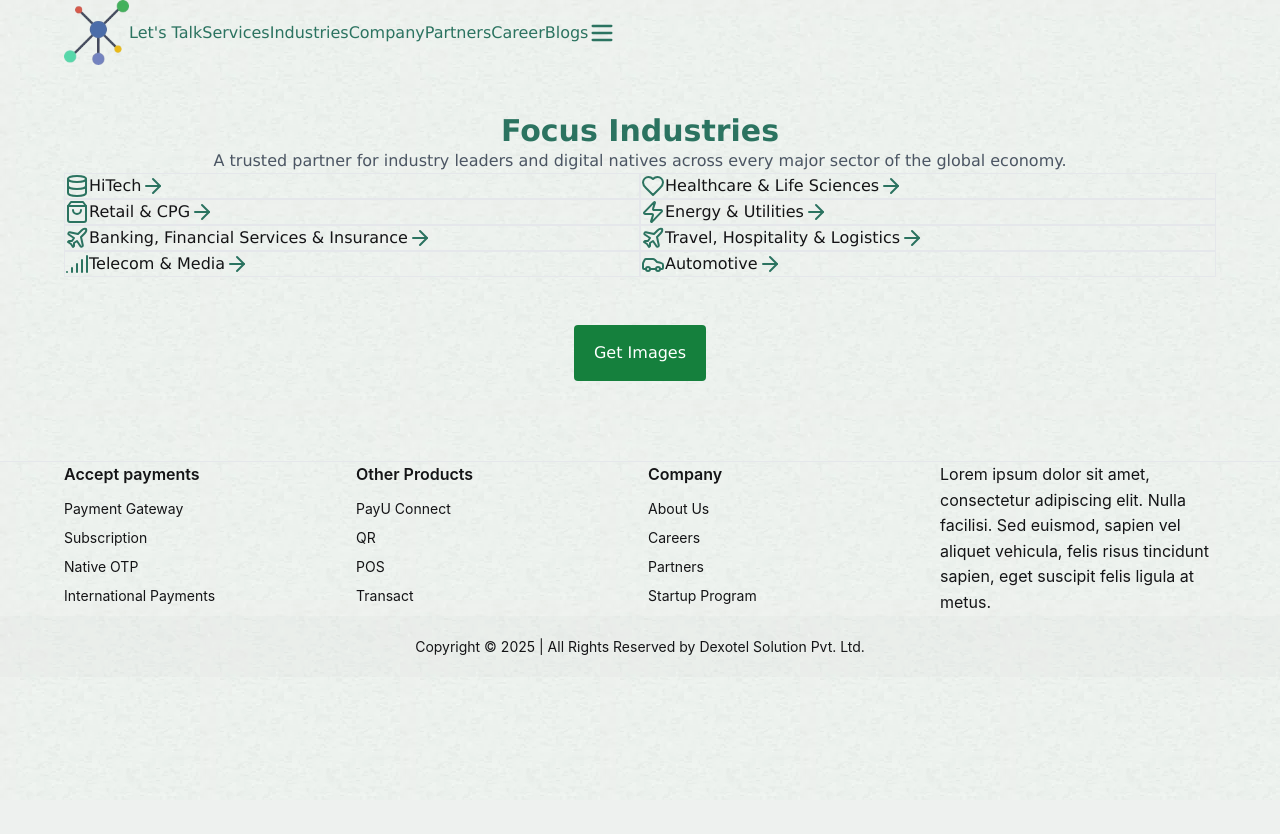
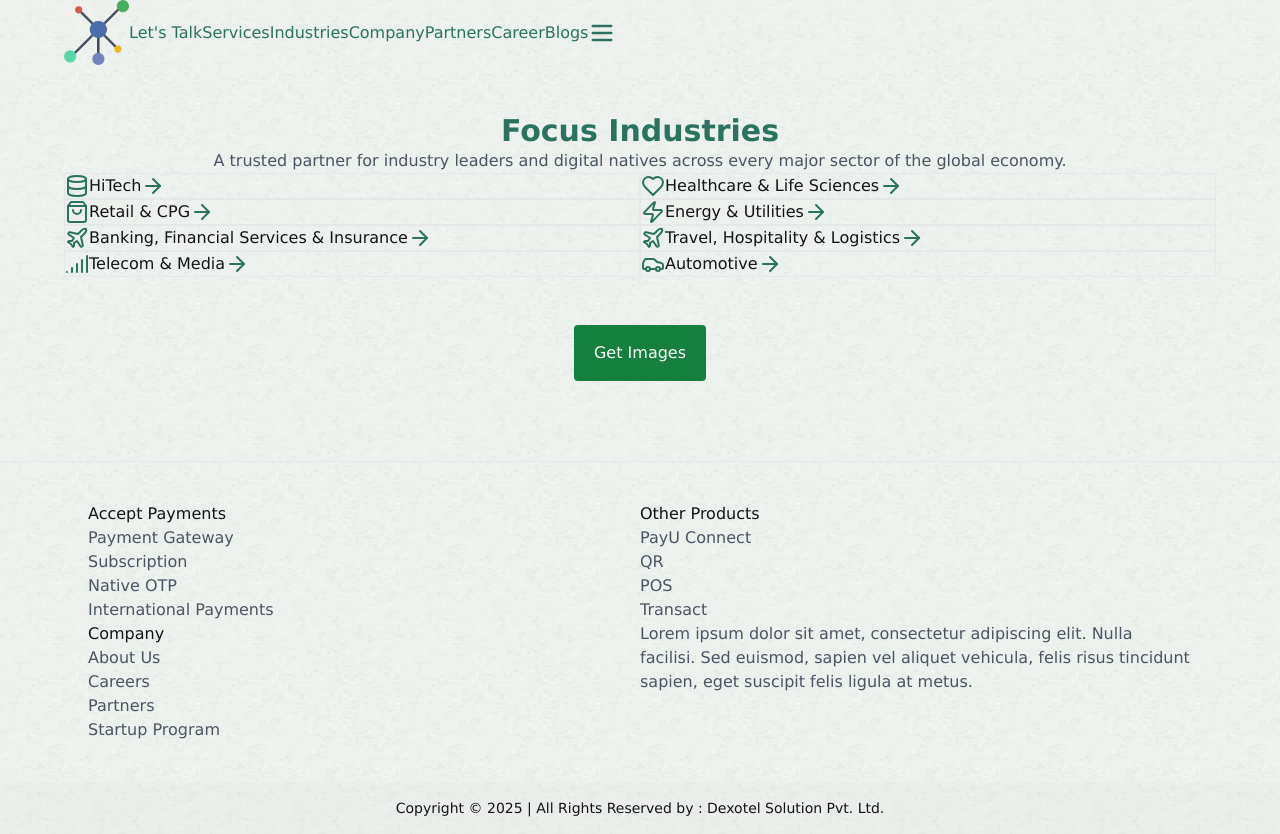
Before and after one commit to KamleshHBTI/dexotel_website, a Next.js app: page / in a window 1280 px wide. Before the commit the page ends 800 px from the top, so only its background shows below. Built offline with nearby package versions, Linux system fonts and the light colour scheme.

Commit message:
update footer and install tailwind icons

```diff
--- a/Components/Footer/Footer.tsx
+++ b/Components/Footer/Footer.tsx
@@ -1,60 +1,121 @@
+// "use client";
+// import React from "react";
+// import FooterBottom from "../Footer/FooterBottom";
+// import { Row, Col } from "antd";
+// import "./footer.css";
+
+// const Footer = () => {
+//   return (
+//     <>
+//     <div className="outer-container shadow-top">
+//       <div className="container">
+//         <footer className="footer-container py-5">
+//           <Row gutter={[16, 16]} justify="space-between">
+//             {/* Accept Payments Section */}
+//             <Col xs={24} sm={12} md={6} lg={6}>
+//               <h3 className="footer-title">Accept payments</h3>
+//               <ul className="footer-list">
+//                 <li>Payment Gateway</li>
+//                 <li>Subscription</li>
+//                 <li>Native OTP</li>
+//                 <li>International Payments</li>
+//               </ul>
+//             </Col>
+
+//             {/* Other Products Section */}
+//             <Col xs={24} sm={12} md={6} lg={6}>
+//               <h3 className="footer-title">Other Products</h3>
+//               <ul className="footer-list">
+//                 <li>PayU Connect</li>
+//                 <li>QR</li>
+//                 <li>POS</li>
+//                 <li>Transact</li>
+//               </ul>
+//             </Col>
+
+//             {/* Company Section */}
+//             <Col xs={24} sm={12} md={6} lg={6}>
+//               <h3 className="footer-title">Company</h3>
+//               <ul className="footer-list">
+//                 <li>About Us</li>
+//                 <li>Careers</li>
+//                 <li>Partners</li>
+//                 <li>Startup Program</li>
+//               </ul>
+//             </Col>
+
+//             {/* Description Section */}
+//             <Col xs={24} sm={24} md={6} lg={6}>
+//               <p className="footer-description">
+//                 Lorem ipsum dolor sit amet, consectetur adipiscing elit. Nulla facilisi. Sed euismod, sapien vel aliquet vehicula, felis risus tincidunt sapien, eget suscipit felis ligula at metus.
+//               </p>
+//             </Col>
+//           </Row>
+//         </footer>
+//       </div>
+//     </div>
+//     <FooterBottom />
+//     </>
+//   );
+// };
+
+//export default Footer;
+
+
 "use client";
 import React from "react";
 import FooterBottom from "../Footer/FooterBottom";
-import { Row, Col } from "antd";
 import "./footer.css";
 
 const Footer = () => {
   return (
     <>
-    <div className="outer-container shadow-top">
-      <div className="container">
-        <footer className="footer-container py-5">
-          <Row gutter={[16, 16]} justify="space-between">
+      <div className="outer-container shadow-top">
+        <div className="container mx-auto px-6 py-10">
+          <div className="grid grid-cols-1 md:grid-cols-2 lg:grid-cols-4 gap-6">
             {/* Accept Payments Section */}
-            <Col xs={24} sm={12} md={6} lg={6}>
-              <h3 className="footer-title">Accept payments</h3>
-              <ul className="footer-list">
+            <div>
+              <h3 className="text-lg font-semibold mb-4">Accept Payments</h3>
+              <ul className="space-y-2 text-gray-600">
                 <li>Payment Gateway</li>
                 <li>Subscription</li>
                 <li>Native OTP</li>
                 <li>International Payments</li>
               </ul>
-            </Col>
+            </div>
 
             {/* Other Products Section */}
-            <Col xs={24} sm={12} md={6} lg={6}>
-              <h3 className="footer-title">Other Products</h3>
-              <ul className="footer-list">
+            <div>
+              <h3 className="text-lg font-semibold mb-4">Other Products</h3>
+              <ul className="space-y-2 text-gray-600">
                 <li>PayU Connect</li>
                 <li>QR</li>
                 <li>POS</li>
                 <li>Transact</li>
               </ul>
-            </Col>
+            </div>
 
             {/* Company Section */}
-            <Col xs={24} sm={12} md={6} lg={6}>
-              <h3 className="footer-title">Company</h3>
-              <ul className="footer-list">
+            <div>
+              <h3 className="text-lg font-semibold mb-4">Company</h3>
+              <ul className="space-y-2 text-gray-600">
                 <li>About Us</li>
                 <li>Careers</li>
                 <li>Partners</li>
                 <li>Startup Program</li>
               </ul>
-            </Col>
+            </div>
 
             {/* Description Section */}
-            <Col xs={24} sm={24} md={6} lg={6}>
-              <p className="footer-description">
+            <div>
+              <p className="text-gray-600">
                 Lorem ipsum dolor sit amet, consectetur adipiscing elit. Nulla facilisi. Sed euismod, sapien vel aliquet vehicula, felis risus tincidunt sapien, eget suscipit felis ligula at metus.
               </p>
-            </Col>
-          </Row>
-        </footer>
+            </div>
+          </div>
+        </div>
       </div>
-    </div>
-    <FooterBottom />
+      <FooterBottom />
     </>
   );
 };
--- a/Components/Footer/FooterBottom.tsx
+++ b/Components/Footer/FooterBottom.tsx
@@ -1,7 +1,6 @@
 "use client";
 import React, { useState, useEffect } from "react";
-import { Row, Col } from "antd";
-import { ArrowUpOutlined } from "@ant-design/icons";
+import { ArrowUpIcon } from "@heroicons/react/24/solid";
 import "./footer.css";
 
 const FooterBottom = () => {
@@ -10,11 +9,7 @@ const FooterBottom = () => {
   // Show button when scrolled down
   useEffect(() => {
     const toggleVisibility = () => {
-      if (window.scrollY > 300) {
-        setIsVisible(true);
-      } else {
-        setIsVisible(false);
-      }
+      setIsVisible(window.scrollY > 300);
     };
 
     window.addEventListener("scroll", toggleVisibility);
@@ -28,22 +23,16 @@ const FooterBottom = () => {
 
   return (
     <>
-      <Row justify="center" className="footer-container">
-        <Col xs={24} sm={24} md={24} lg={24}>
-          <div className="footer_copyright">
-            <p className="lft-sd">
-              Copyright © {new Date().getFullYear()} | All Rights Reserved by Dexotel Solution Pvt. Ltd.
-            </p>
-          </div>
-        </Col>
-      </Row>
+      <div className="footer_copyright text-gray text-center py-4">
+        <p className="text-sm">Copyright © {new Date().getFullYear()} | All Rights Reserved by : Dexotel Solution Pvt. Ltd.</p>
+      </div>
 
       {/* Back to Top Button */}
       {isVisible && (
         <button
-          className="back-to-top"
-          onClick={scrollToTop}>
-          <ArrowUpOutlined />
+          onClick={scrollToTop}
+          className="fixed bottom-6 right-6 bg-custom-blue text-white p-3 rounded-full shadow-md hover:bg-blue-700 transition">
+          <ArrowUpIcon className="w-5 h-5" />
         </button>
       )}
     </>
--- a/Components/Footer/footer.css
+++ b/Components/Footer/footer.css
@@ -54,3 +54,7 @@
   .footer-description {
     font-size: 16px;
   }
+
+  .bg-custom-blue {
+    background-color: #496ca9;
+  }
--- a/package.json
+++ b/package.json
@@ -9,6 +9,7 @@
     "lint": "next lint"
   },
   "dependencies": {
+    "@heroicons/react": "^2.2.0",
     "@radix-ui/react-slot": "^1.1.2",
     "antd": "^5.24.1",
     "axios": "^1.7.9",
```
Also changed, not shown: 1 other file (tests, documents, lock files or other folders).
